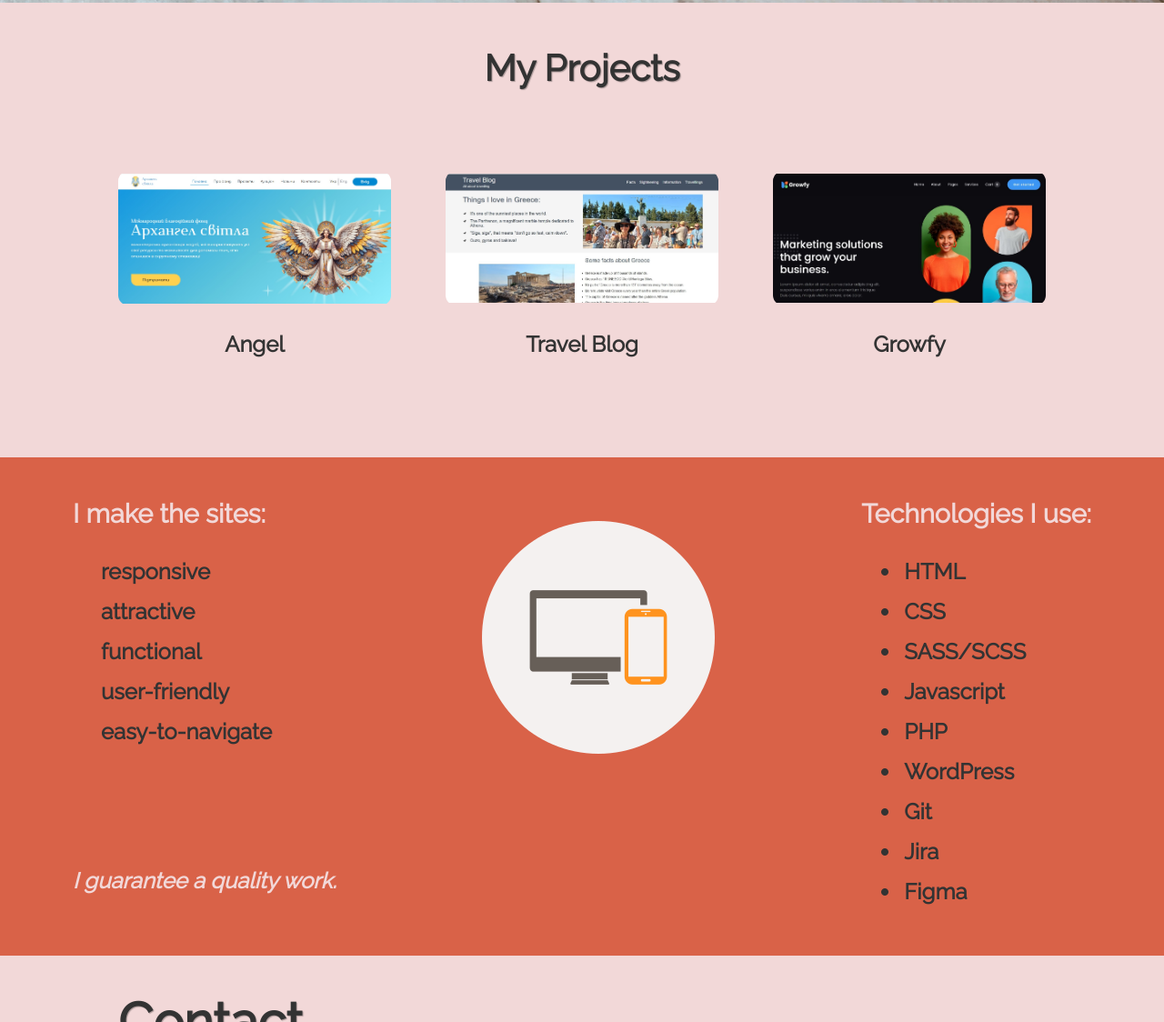
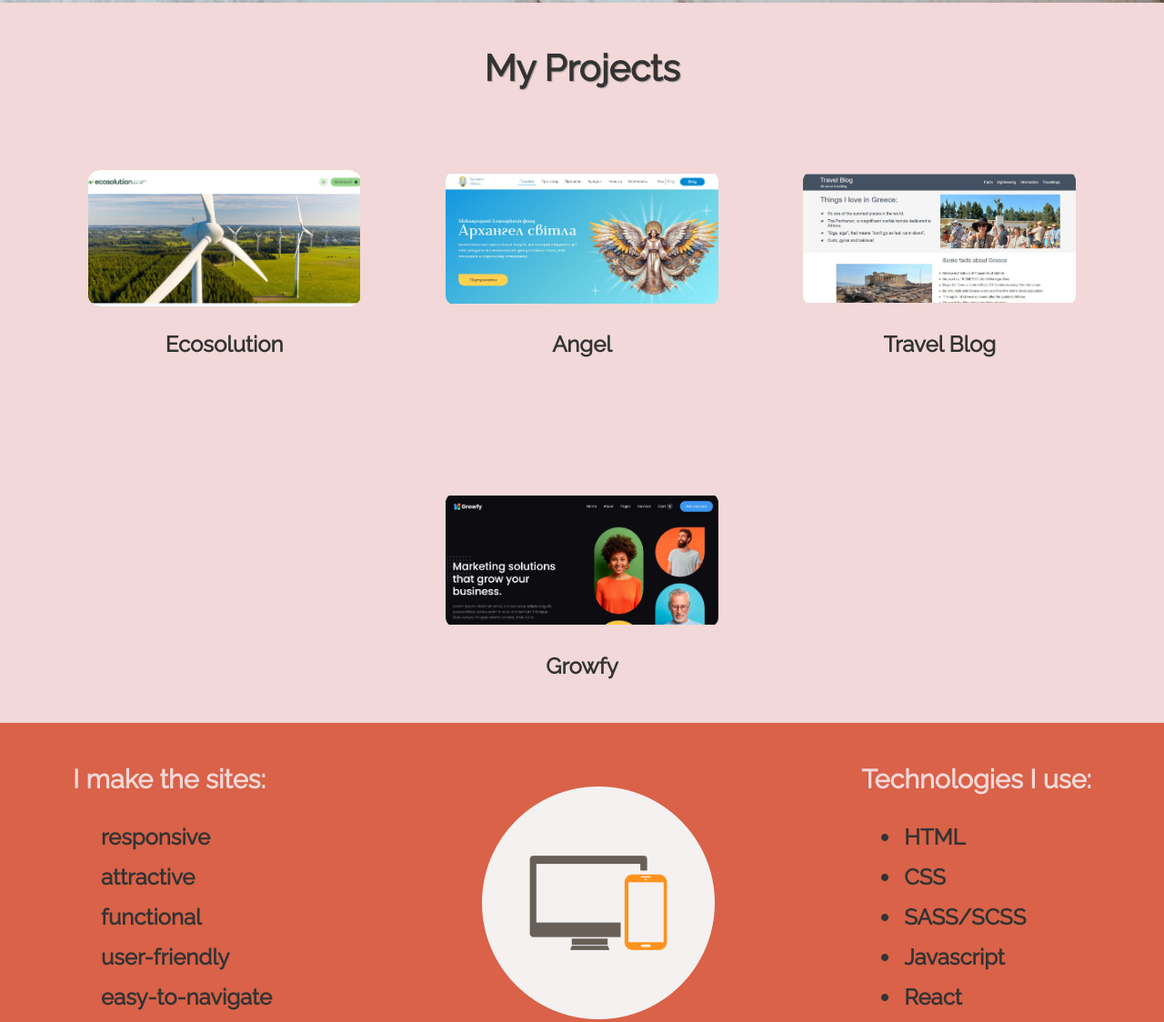
Before and after one commit to ksyuFrontEnd/Portfolio, a plain HTML site: page index.html in a window 1280 px wide. Shown: the part 847-1971 px from the top of the page at 91% size. Drawn offline with Linux system fonts and the light colour scheme.

Commit message:
Added Ecosolution project

```diff
--- a/css/styles.css
+++ b/css/styles.css
@@ -397,6 +397,7 @@ border: none;
 .section-2__sites {
   display: flex;
   flex-direction: row;
+  flex-wrap: wrap;
   gap: 60px;
 }
 
--- a/index.html
+++ b/index.html
@@ -69,6 +69,18 @@
                             </div>
                             <div class="section-2__sites">
                                 <div class="section-2__sites-site">
+                                    <a href="https://unrivaled-starburst-8d1006.netlify.app/">
+                                        <div class="site-image">
+                                            <img src="images/Ecosolution.png" alt="Ecosolution">
+                                        </div>
+                                    </a>
+                                    <a href="https://unrivaled-starburst-8d1006.netlify.app/">
+                                        <div class="site-capture smooth-underline">
+                                            <p>Ecosolution</p>
+                                        </div>
+                                    </a>
+                                </div>
+                                <div class="section-2__sites-site">
                                     <a href="https://angel.it-volunteers.com">
                                         <div class="site-image">
                                             <img src="images/Angel.jpg" alt="Angel Website image">
@@ -134,6 +146,7 @@
                                     <li>CSS</li>
                                     <li>SASS/SCSS</li>
                                     <li>Javascript</li>
+                                    <li>React</li>
                                     <li>PHP</li>
                                     <li>WordPress</li>
                                     <li>Git</li>
```
Also changed, not shown: images/Ecosolution.png (added).
